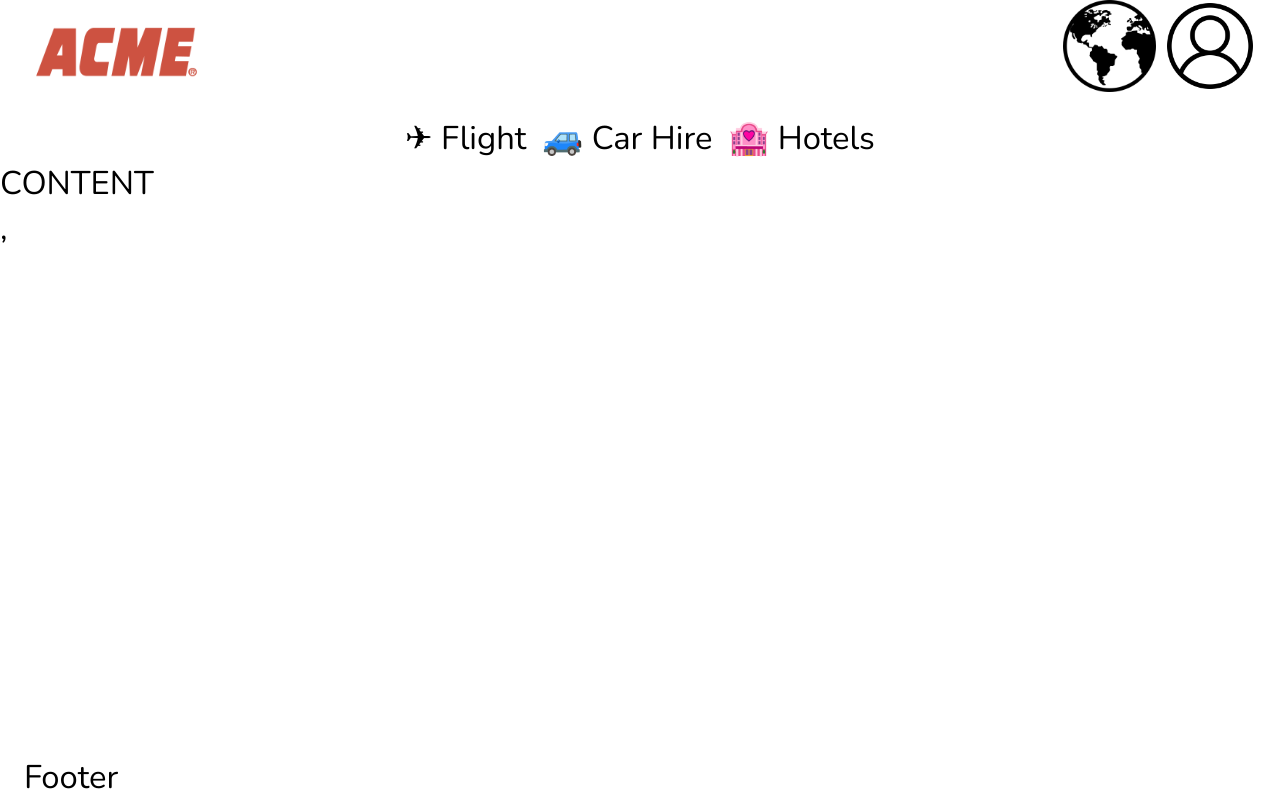
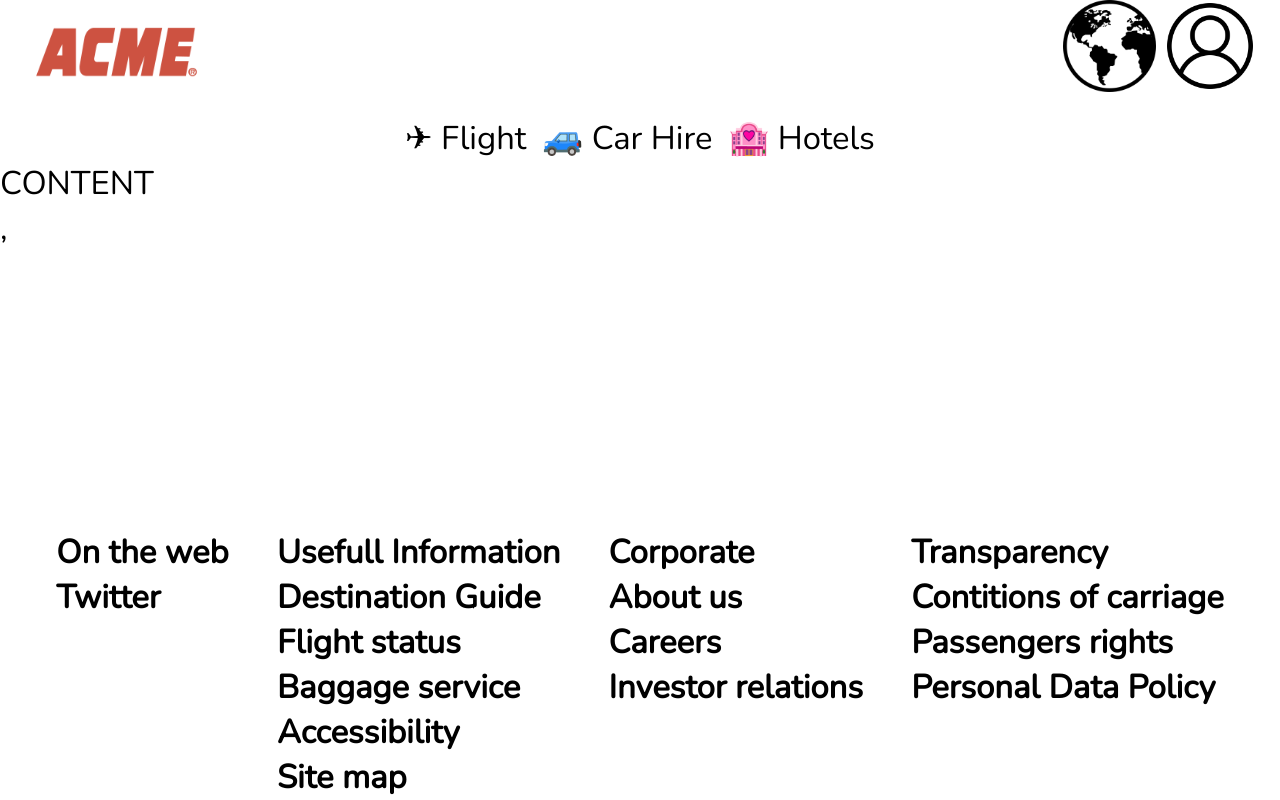
Before and after one commit to CaioCalisto/FlightWebSite, a React (Vite) app in the folder flight-web-site/: page / in a window 1280 px wide. Built offline with nearby package versions, Linux system fonts and the light colour scheme.

Commit message:
Footer content

```diff
--- a/flight-web-site/src/components/Footer.tsx
+++ b/flight-web-site/src/components/Footer.tsx
@@ -1,8 +1,38 @@
+import { Grid, Paper } from '@mui/material'
+import { Stack } from '@mui/system'
 import React from 'react'
 
 function Footer() {
   return (
-    <div>Footer</div>
+
+    <Grid container spacing={2} justifyContent="space-evenly">
+      <Grid item>
+        <Stack>
+          <h1>On the web</h1>
+          <h2>Twitter</h2>
+        </Stack>
+      </Grid>
+      <Grid item>
+        <h1>Usefull Information</h1>
+        <h2>Destination Guide</h2>
+        <h2>Flight status</h2>
+        <h2>Baggage service</h2>
+        <h2>Accessibility</h2>
+        <h2>Site map</h2>
+      </Grid>
+      <Grid item>
+        <h1>Corporate</h1>
+        <h2>About us</h2>
+        <h2>Careers</h2>
+        <h2>Investor relations</h2>
+      </Grid>
+      <Grid item>
+        <h1>Transparency</h1>
+        <h2>Contitions of carriage</h2>
+        <h2>Passengers rights</h2>
+        <h2>Personal Data Policy</h2>
+      </Grid>
+    </Grid>
   )
 }
 
--- /dev/null
+++ b/flight-web-site/src/components/SmallFooter.tsx
@@ -0,0 +1,9 @@
+import React from 'react'
+
+function SmallFooter() {
+  return (
+    <div>SmallFooter</div>
+  )
+}
+
+export default SmallFooter
--- a/flight-web-site/src/components/layouts/PublicLayout.tsx
+++ b/flight-web-site/src/components/layouts/PublicLayout.tsx
@@ -4,6 +4,7 @@ import Footer from "../Footer";
 import Header from "../Header";
 import HorizontalMenu from "../HorizontalMenu";
 import SideBarMenu from "../SideBarMenu";
+import SmallFooter from "../SmallFooter";
 
 type LayoutProps = {
   children: ReactNode;
@@ -14,9 +15,9 @@ function PublicLayout({ children }: LayoutProps) {
 
   if (medium) {
     return (
-      <>
+      <div>
         <section>
-          <Container component="header" style={{ margin: "0", maxWidth: "100%" }}>
+          <Container component="header" style={{ maxWidth: "100%" }}>
             <Header />
           </Container>
         </section>
@@ -27,11 +28,11 @@ function PublicLayout({ children }: LayoutProps) {
         </section>
         <main>{children}</main>
         <section>
-        <Container component="footer" style={{ position: "fixed", bottom: "0" }}>
+        <Container component="footer" style={{ position: "fixed", bottom: "0", maxWidth: "100%" }}>
           <Footer />
         </Container>
         </section>
-      </>
+      </div>
     );
   }
 
@@ -50,7 +51,7 @@ function PublicLayout({ children }: LayoutProps) {
       <main>{children}</main>
       <section>
         <Container component="footer" style={{ position: "fixed", bottom: "0"}}>
-          <Footer />
+          <SmallFooter />
         </Container>
       </section>
     </>
```
